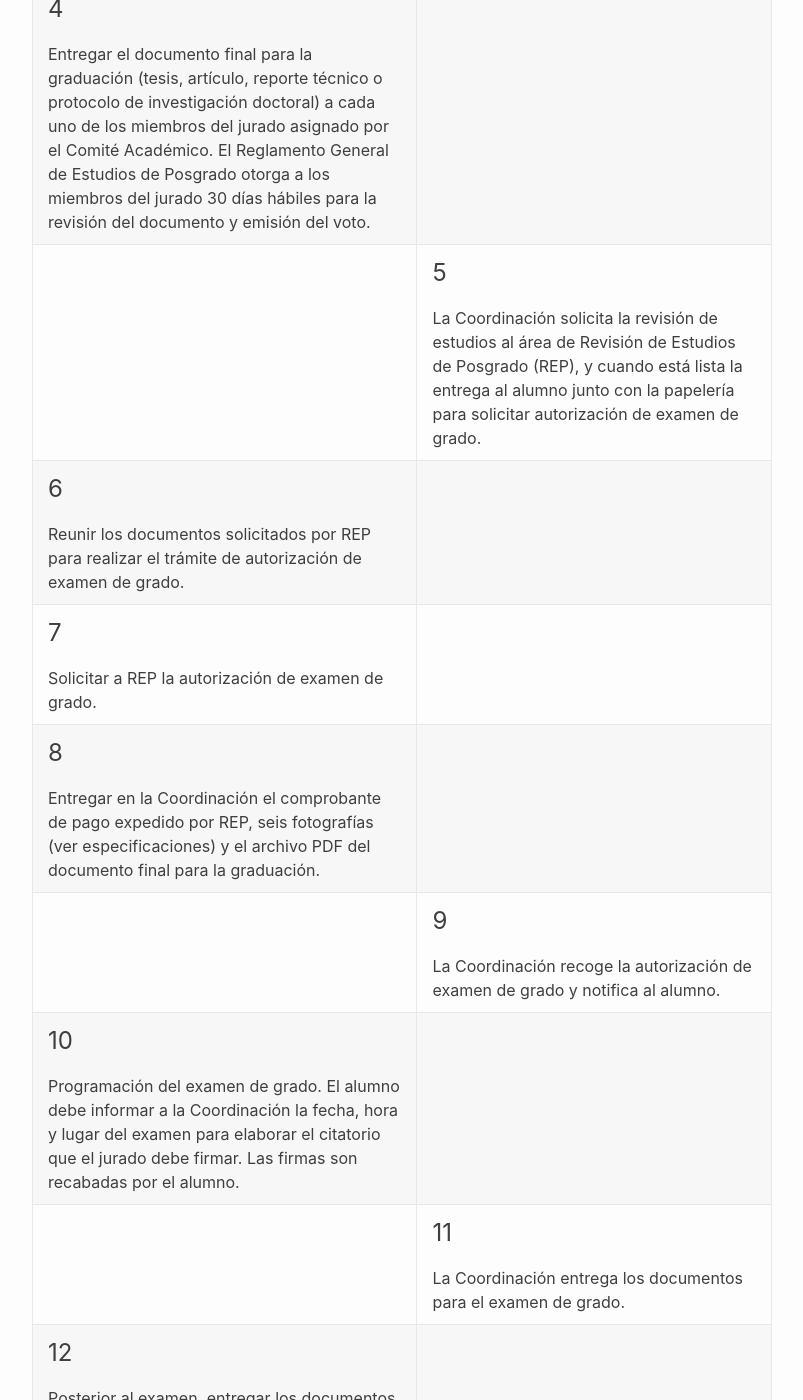
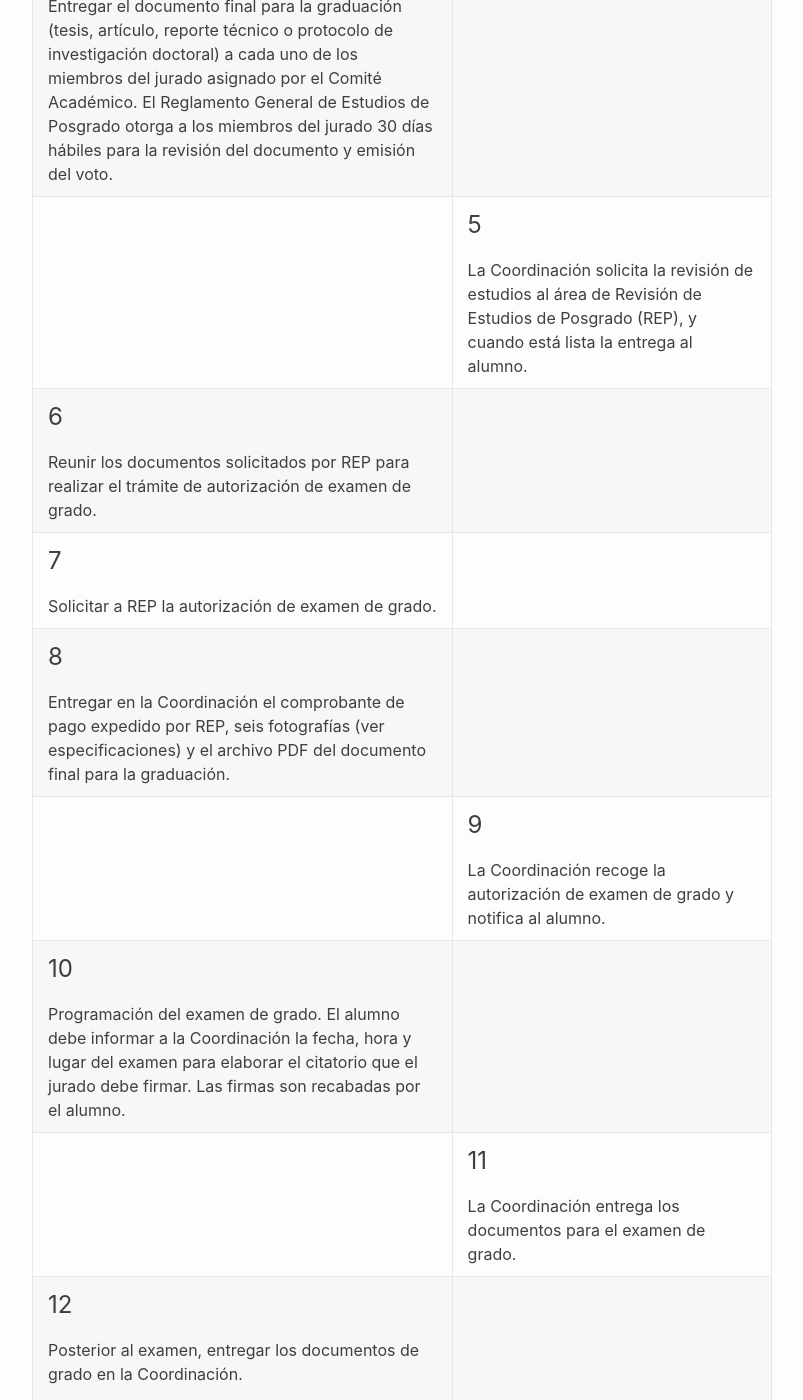
Before and after one commit to pcs-unam/pcs-unam.github.io, a Jekyll site: the page built from maestria/graduacion.md, in a window 1280 px wide and 1400 px high, scrolled down 974 px. Shown: the whole window, without its empty margins (238-1041 px from the left). Built offline with Jekyll 4.4.1, drawn with Linux system fonts in a browser that asks for light colours; some of the changed text lies outside the part shown.

Commit message:
Se ajustaron detalles del procedimiento

```diff
--- a/maestria/graduacion.md
+++ b/maestria/graduacion.md
@@ -77,8 +77,7 @@ voto.
 <h1>5</h1>
 La Coordinación solicita la revisión de estudios al área de Revisión
 de Estudios de Posgrado (REP), y cuando está lista la entrega al
-alumno junto con la papelería para solicitar autorización de examen de
-grado.
+alumno.
 </td>
 </tr>
 <tr>
@@ -150,8 +149,7 @@ Posterior al examen, entregar los documentos de grado en la
 Coordinación.</p>
 <p>
 Una vez aprobado el examen de grado, es responsabilidad de los alumnos
-solicitar en la Coordinación el estímulo a la graduación oportuna y
-entregar los documentos requeridos.
+solicitar el estímulo a la graduación oportuna.
 Consultar los <a href="http://www.posgrado.unam.mx/es/estimulo-la-graduacion-oportuna">
 	requisitos y condiciones de la convocatoria</a>.</p>
 
```
